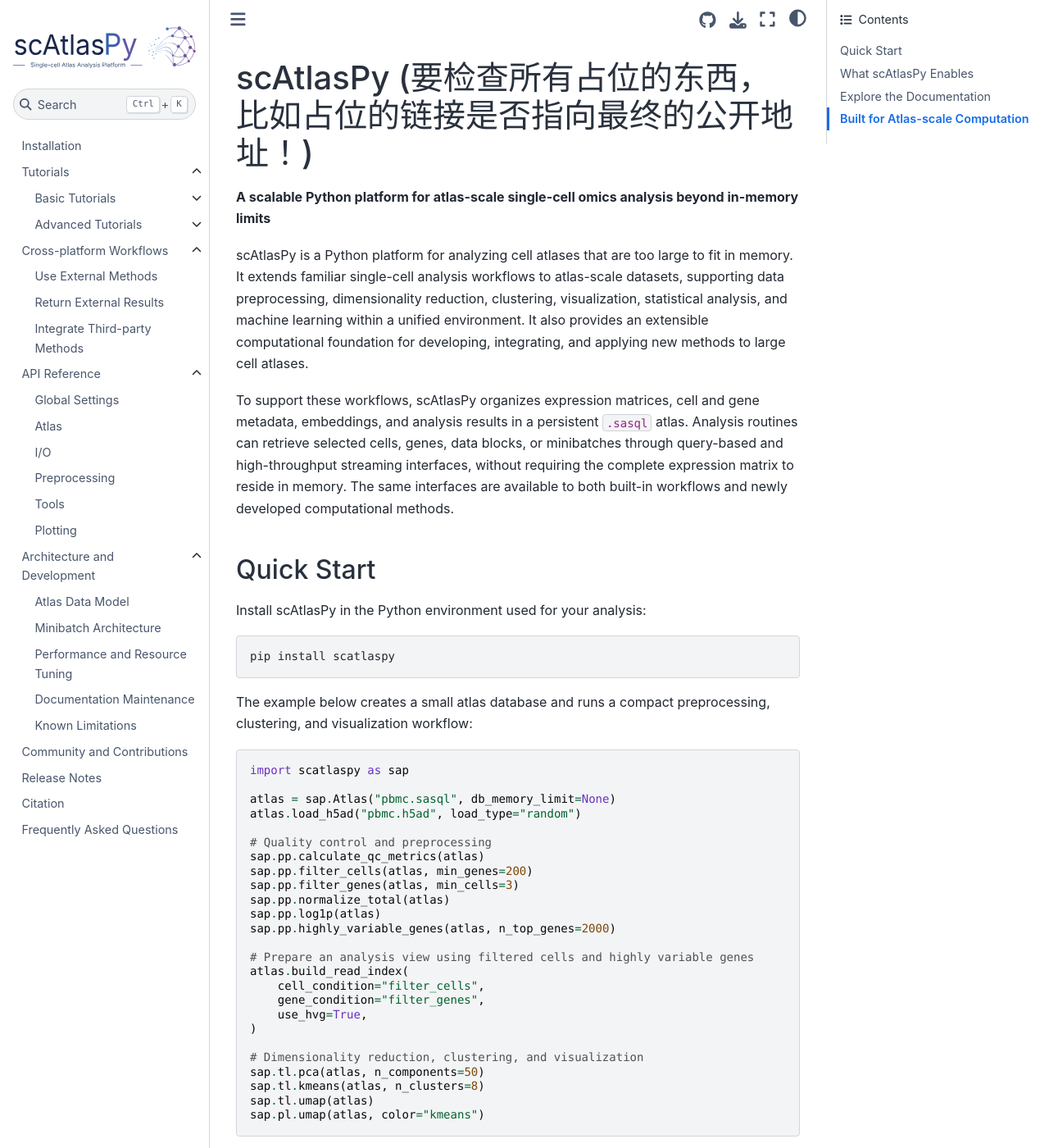
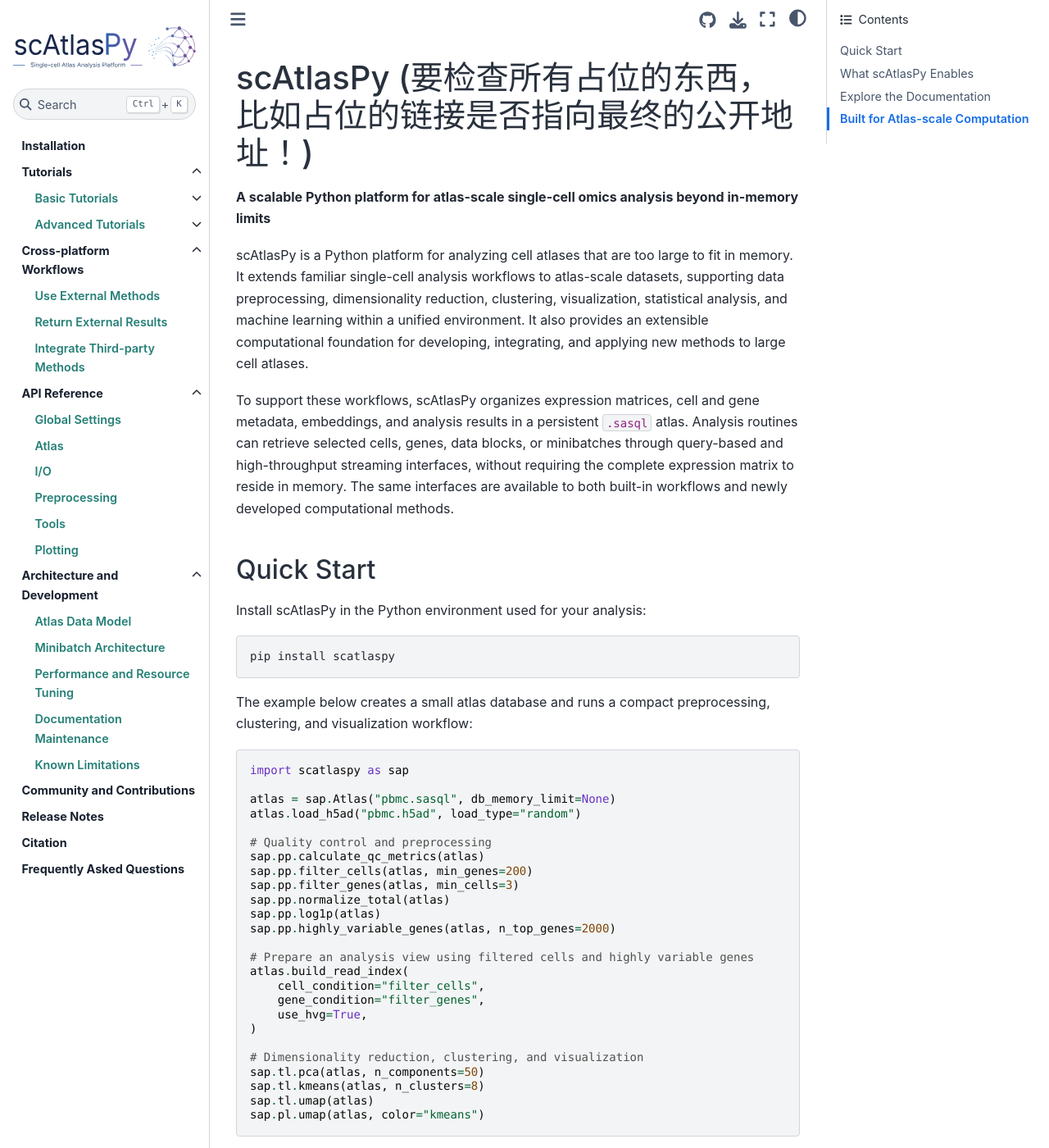
Before and after one commit to scAtlasPy/scAtlasPy, a Sphinx documentation site: the page built from docs/index.md, in a window 1280 px wide and 1400 px high. Shown: the whole window at 82% size. Built offline with Sphinx 7.4.7 and the Sphinx Book theme 1.1.4, drawn with Linux system fonts in a browser that asks for light colours; pages that are not in the unit, such as notebooks, are missing from menus.

Commit message:
feat: 侧边栏三级目录不同颜色，适配深浅模式

```diff
--- a/docs/_static/custom.css
+++ b/docs/_static/custom.css
@@ -80,3 +80,47 @@ a:hover {
 .bd-sidebar-primary li.toctree-l1 > a[href$="api/index.html"] + details li.toctree-l2 > details {
   display: none;
 }
+
+/* ===== 侧边栏三级目录不同颜色 ===== */
+
+/* ---- 浅色模式 ---- */
+html[data-theme="light"] .bd-sidebar-primary li.toctree-l1 > a,
+.bd-sidebar-primary li.toctree-l1 > a {
+  color: #18212f;
+  font-weight: 700;
+}
+
+html[data-theme="light"] .bd-sidebar-primary li.toctree-l2 > a,
+.bd-sidebar-primary li.toctree-l2 > a {
+  color: #247f76;
+  font-weight: 600;
+}
+
+html[data-theme="light"] .bd-sidebar-primary li.toctree-l3 > a,
+.bd-sidebar-primary li.toctree-l3 > a {
+  color: #6b7280;
+  font-weight: 400;
+}
+
+/* ---- 深色模式 ---- */
+html[data-theme="dark"] .bd-sidebar-primary li.toctree-l1 > a {
+  color: #e2e8f0;
+  font-weight: 700;
+}
+
+html[data-theme="dark"] .bd-sidebar-primary li.toctree-l2 > a {
+  color: #4fd1c5;
+  font-weight: 600;
+}
+
+html[data-theme="dark"] .bd-sidebar-primary li.toctree-l3 > a {
+  color: #9ca3af;
+  font-weight: 400;
+}
+
+/* hover 效果（深浅通用） */
+.bd-sidebar-primary li.toctree-l1 > a:hover,
+.bd-sidebar-primary li.toctree-l2 > a:hover,
+.bd-sidebar-primary li.toctree-l3 > a:hover {
+  text-decoration: underline;
+}
```
